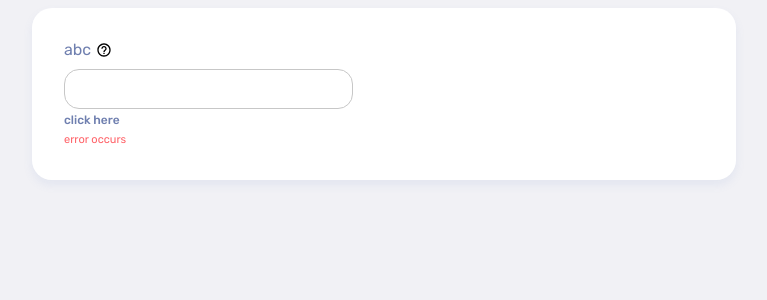
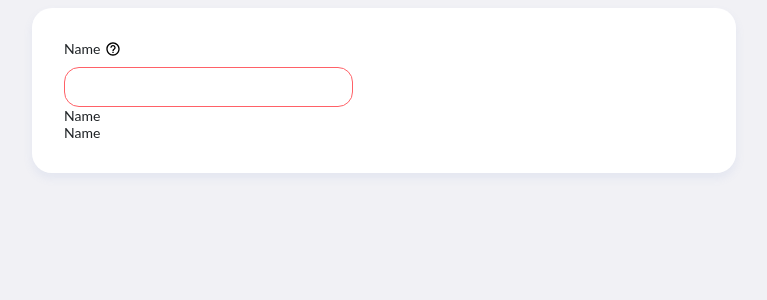
Before and after one commit to shinghuey27/dyno-web, a React (Create React App) app: page / in a window 1280 px wide. Shown: the top 300 px of the page, without its empty margins (256-1023 px from the left). Built offline with nearby package versions, Linux system fonts and the light colour scheme.

Commit message:
check children of component structure

```diff
--- a/src/App.js
+++ b/src/App.js
@@ -19,33 +19,43 @@ import ErrorMessage from "./Components/Label/ErrorMessage";
 import HelpOutline from "./Components/Icon/HelpOutline";
 import HyperLink from "./Components/Link/HyperLink";
 
-import { arrayOfStrings, options, optionsSample, topAccount, topBanks } from "./SampleData/List";
+import {
+  arrayOfStrings,
+  options,
+  optionsSample,
+  topAccount,
+  topBanks
+} from "./SampleData/List";
 import DropdownSearch from "./Components/Select/DropdownSearch/DropdownSearch";
 import { useState } from "react";
 import TextboxDyno from "./Components/TextboxDyno/TextboxDyno";
 import { color } from "@mui/system";
-import ErrorOutlineIcon from '@mui/icons-material/ErrorOutline';
+import ErrorOutlineIcon from "@mui/icons-material/ErrorOutline";
 import { Icon } from "@mui/material";
 import TextboxDyno_0 from "./Components/TextboxDyno/TextboxDyno_0";
 import TextboxDynoSH from "./Components/TextboxDyno/TextboxDynoSH";
 
 function App() {
-
   const [demo, setDemo] = useState(true);
   const [inputError, setInputError] = useState(false);
 
   return (
-    <div>
-      {/* <Sidebar /> */}
-      <fieldset className="field" style={{ padding: "2rem" }}>
+    <fieldset className="field" style={{ padding: "2rem" }}>
+      <TextboxDynoSH
+        labelText="Name"
+        tooltipText="Here to write your biller code"
+        descText="Biller code description"
+        errorText="Invalid input"
+        // labelClassName="labelClass"
+        // descClassName="descClass"
+        // errorClassName="labelClass"
 
-            <TextboxDynoSH
-            />
-
-
-      </fieldset>
-    </div>)
-
+        labelStyle={{color:"#1e2225",fontSize:"14px",fontFamily:"Lato" }}
+        descStyle={{ display: "inline-block", fontSize:"10px" }}
+        errorStyle={{ display: "inline-block", marginTop: 20,  }}
+      />
+    </fieldset>
+  );
 }
 
 export default App;
--- a/src/Components/Textbox/Text.js
+++ b/src/Components/Textbox/Text.js
@@ -3,18 +3,16 @@ import "./Text.css";
 
 const Text = (props) => {
   return (
-    <span>
-      {/* RM */}
+
     <input
       type="text"
       id={props.id}
       name={props.name}
       placeholder={props.placeholder}
-        className={props.error === true ? "error" : "text"}
-        prefix="hehe"
+      className="error"
       {...props}
     ></input>
-    </span>
+
   );
 };
 
--- a/src/Components/TextboxDyno/TextboxDynoSH.jsx
+++ b/src/Components/TextboxDyno/TextboxDynoSH.jsx
@@ -8,19 +8,40 @@ import Tooltip from '@mui/material/Tooltip';
 const TextboxDynoSH = (props) => {
     return (
         <>
-            <div style={{ alignItems: 'center', display: 'flex' }}>
-                <Label value="abc" />
-                <Tooltip title="help" style={{}}>
+            <div style={{ alignItems: "center", display: "flex" }}>
+                <Label
+                    value={props.labelText}
+                    style={props.labelStyle}
+                    className={props.labelClassName}
+                />
+                <Tooltip title={props.tooltipText} style={{}}>
                     <HelpOutlineIcon fontSize="10px" style={{ marginLeft: 5 }} />
                 </Tooltip>
             </div>
-            <Text />
-            <div>
-                <Description value="click here" {...props} />
+            <div style={{display:'flex',flexDirection:'column'}}>
+                <Text
+                    error="true"
+                    placeholder={props.placeholder}
+                    style={props.textStyle}
+
+                />
+
+                <Label
+                    value={props.labelText}
+                    type='desc'
+                    style={props.labelStyle}
+                    className={props.labelClassName}
+                />
+
+
+                <Label
+                    value={props.labelText}
+                    type='error'
+                    style={props.labelStyle}
+                    className={props.labelClassName}
+                />
             </div>
-            <div>
-                <ErrorMessage value="error occurs" />
-            </div>
+
         </>
     );
 };
```
Lines whose indentation alone changed are shown as unchanged.
